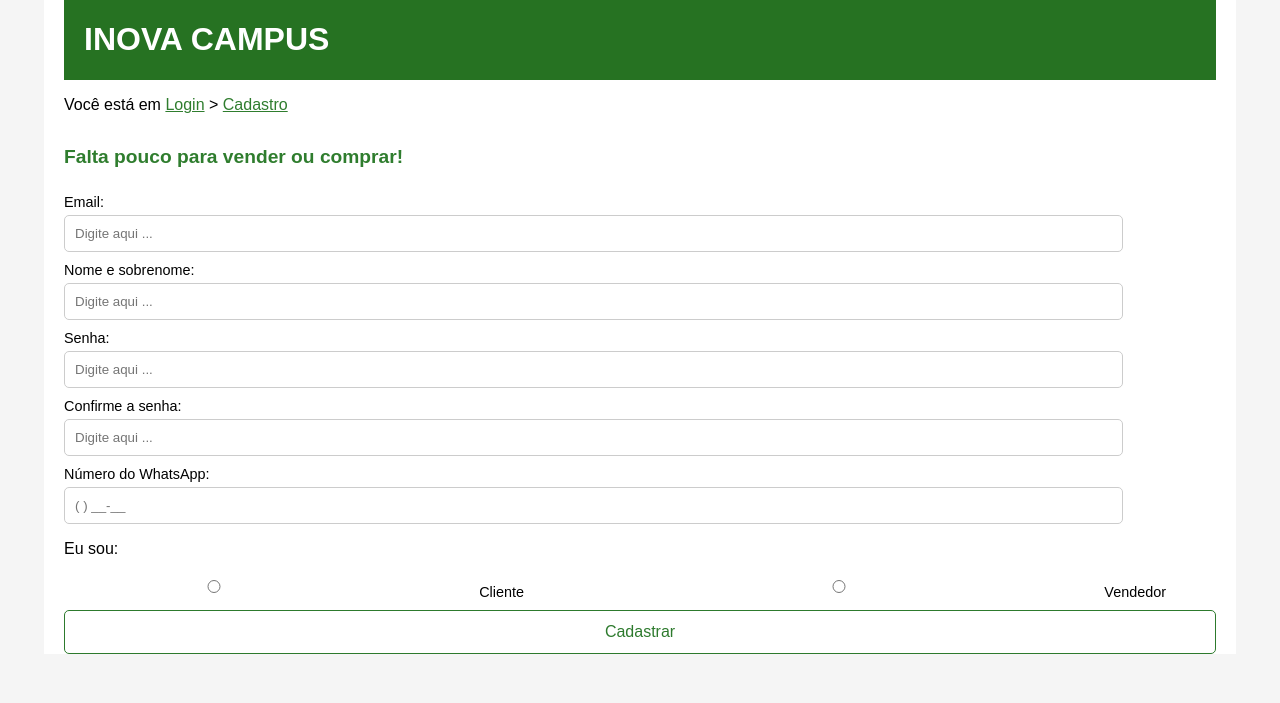
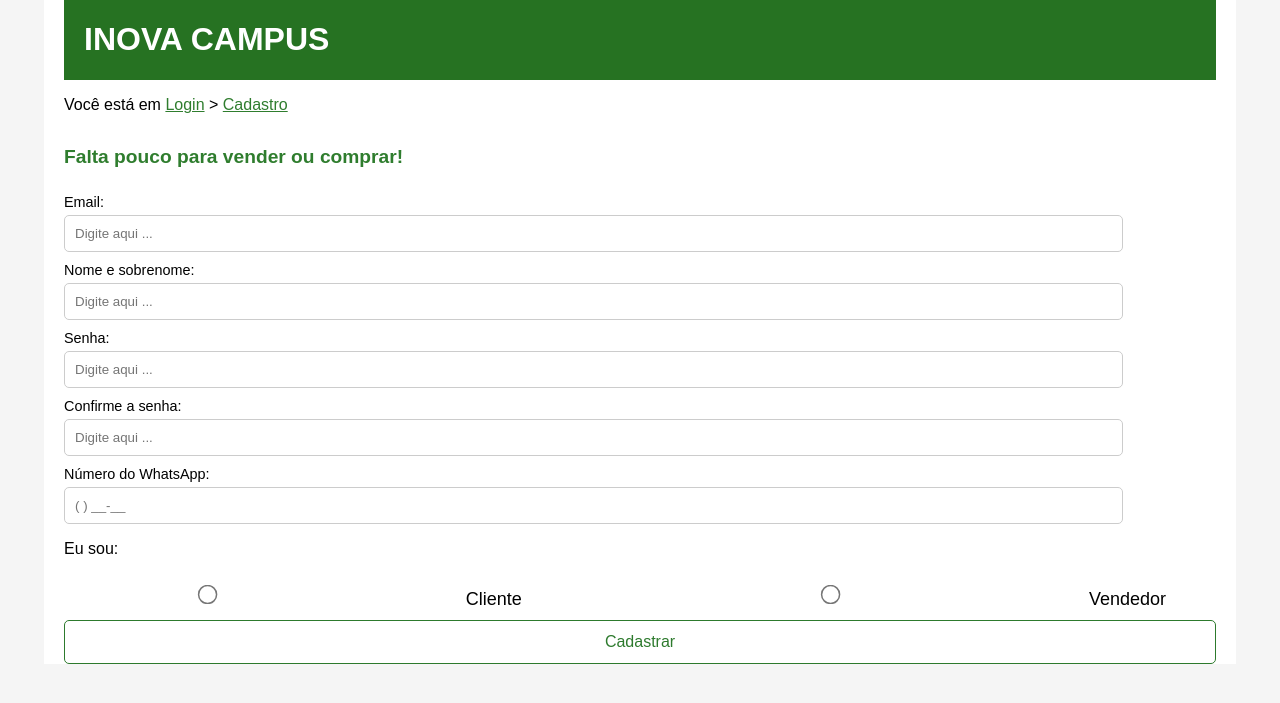
Before and after one commit to IzabelleAlves/Inova-Campus, a PHP site: template src/views/CadastroLogin.html in a window 1280 px wide. Shown: the top 703 px of the page. Run offline with PHP 8.4, Linux system fonts and the light colour scheme; the template is opened without the code that fills it, so the values that code supplies are empty.

Commit message:
Mudanças nas telas de cadastro

```diff
--- a/src/styles/CadastroLogin.css
+++ b/src/styles/CadastroLogin.css
@@ -65,17 +65,22 @@ input {
 
 .radio-group {
     display: flex;
-    justify-content: flex-start;
+    justify-content:flex-start;
     align-items: center;
     gap: 10%;
+    margin-top: 5px;
 }
 
 .radio-group label {
-    margin-left: 0px;
+    margin-left: 0;
     margin-right: 50px;
+    align-items: center;
+    gap: 8px;
+    font-size: 18px;
 }
 .radio-group input {
     margin: 0;
+    transform: scale(1.5);
 }
 
 button:hover {
--- a/src/styles/CadastroProdutos.css
+++ b/src/styles/CadastroProdutos.css
@@ -76,7 +76,7 @@ label {
 }
 
 input[type="text"], input[type="file"] {
-    width: 100%;
+    width: 95%;
     padding: 8px;
     margin-bottom: 10px;
     border: 1px solid #ccc;
```
